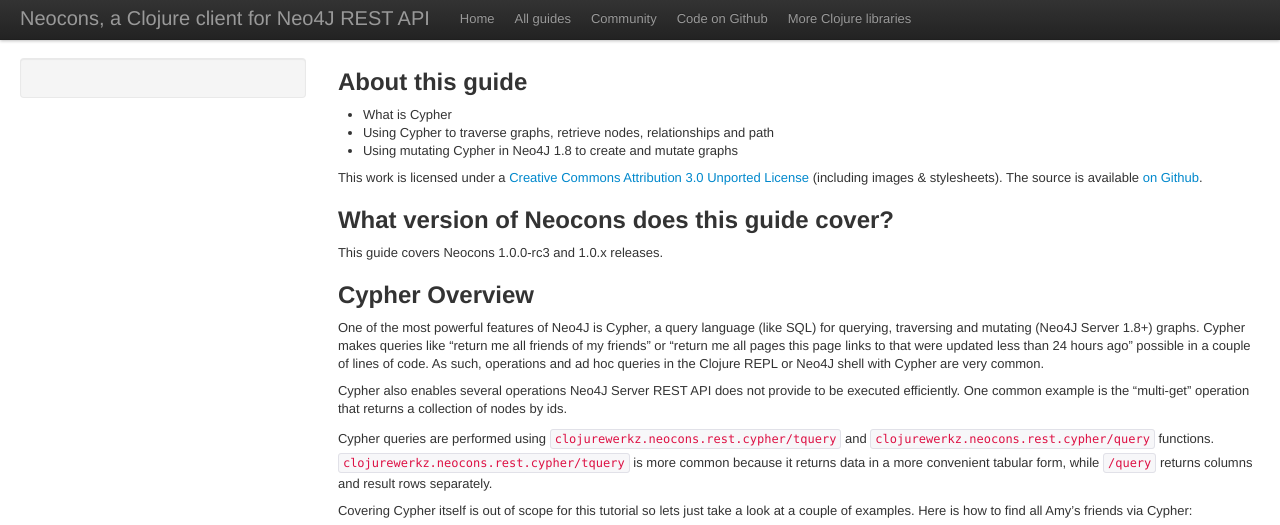
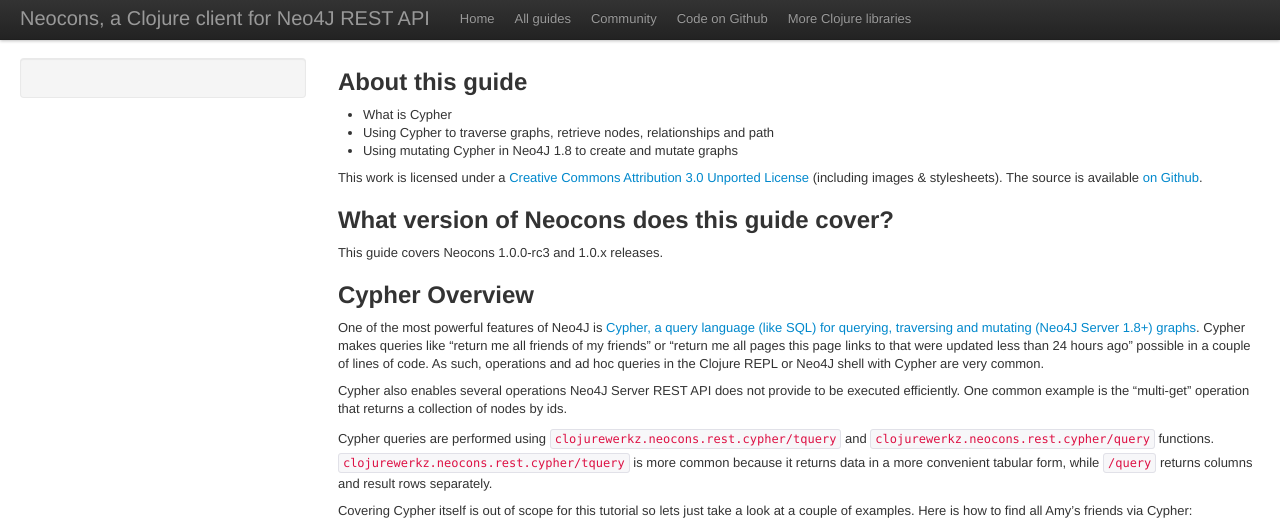
Before and after one commit to clojurewerkz/neocons.docs, a Jekyll site: the page built from articles/cypher.md, in a window 1280 px wide and 900 px high, cut to the strip 0-525 px from the top of the window. Built offline with Jekyll 4.4.1, drawn with Linux system fonts in a browser that asks for light colours; some web fonts are replaced; part of the change alters nothing that is shown.

```diff
--- a/articles/cypher.md
+++ b/articles/cypher.md
@@ -19,8 +19,8 @@ This guide covers Neocons 1.0.0-rc3 and 1.0.x releases.
 
 ## Cypher Overview
 
-One of the most powerful features of Neo4J is Cypher, a query language (like SQL) for querying, traversing and mutating (Neo4J Server 1.8+)
-graphs. Cypher makes queries like "return me all friends of my friends" or "return me all pages this page links to that were updated
+One of the most powerful features of Neo4J is [Cypher, a query language (like SQL) for querying, traversing and mutating (Neo4J Server 1.8+)
+graphs](http://docs.neo4j.org/chunked/milestone/cypher-query-lang.html). Cypher makes queries like "return me all friends of my friends" or "return me all pages this page links to that were updated
 less than 24 hours ago" possible in a couple of lines of code. As such, operations and ad hoc queries in the Clojure REPL or Neo4J shell
 with Cypher are very common.
 
```
